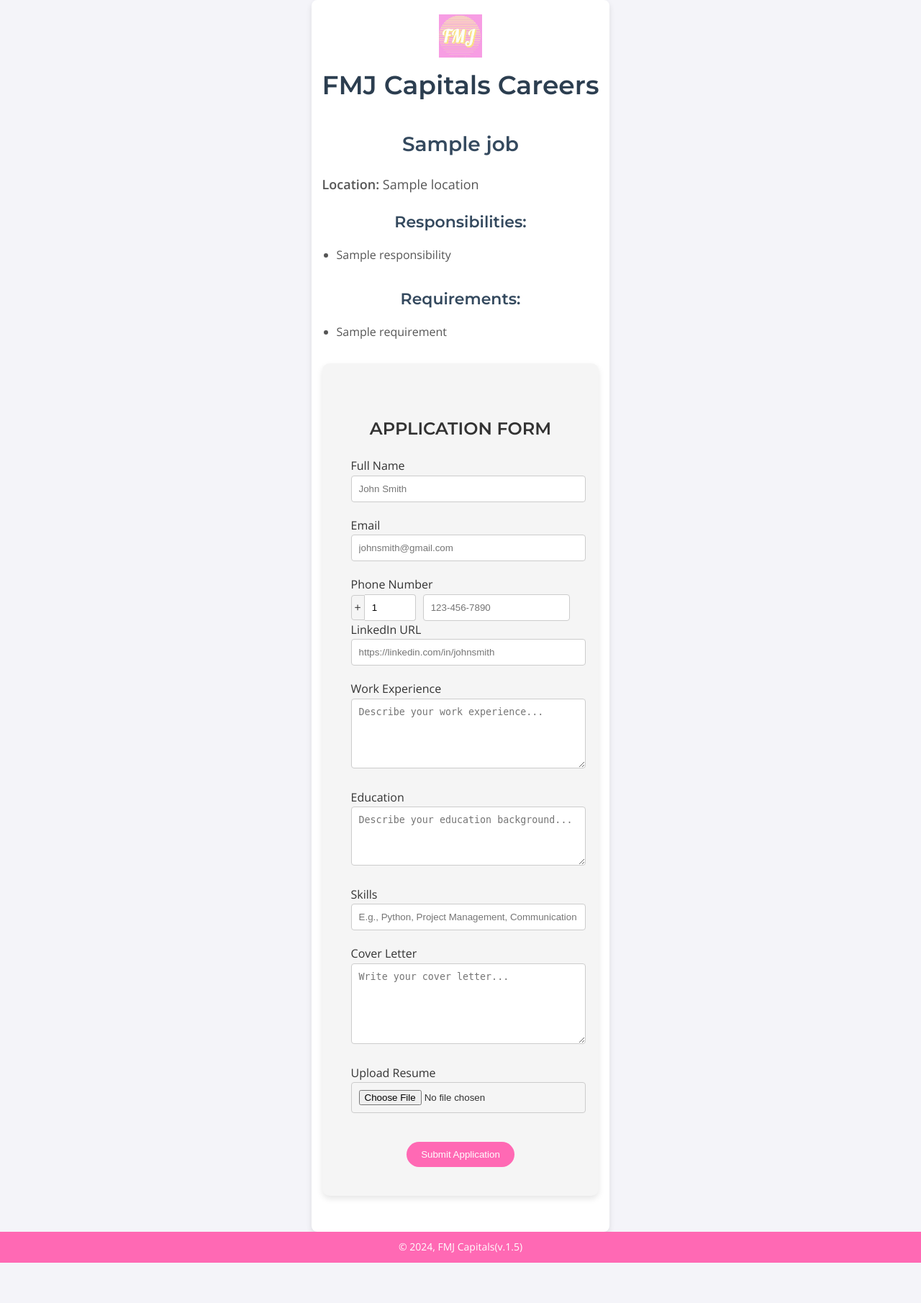
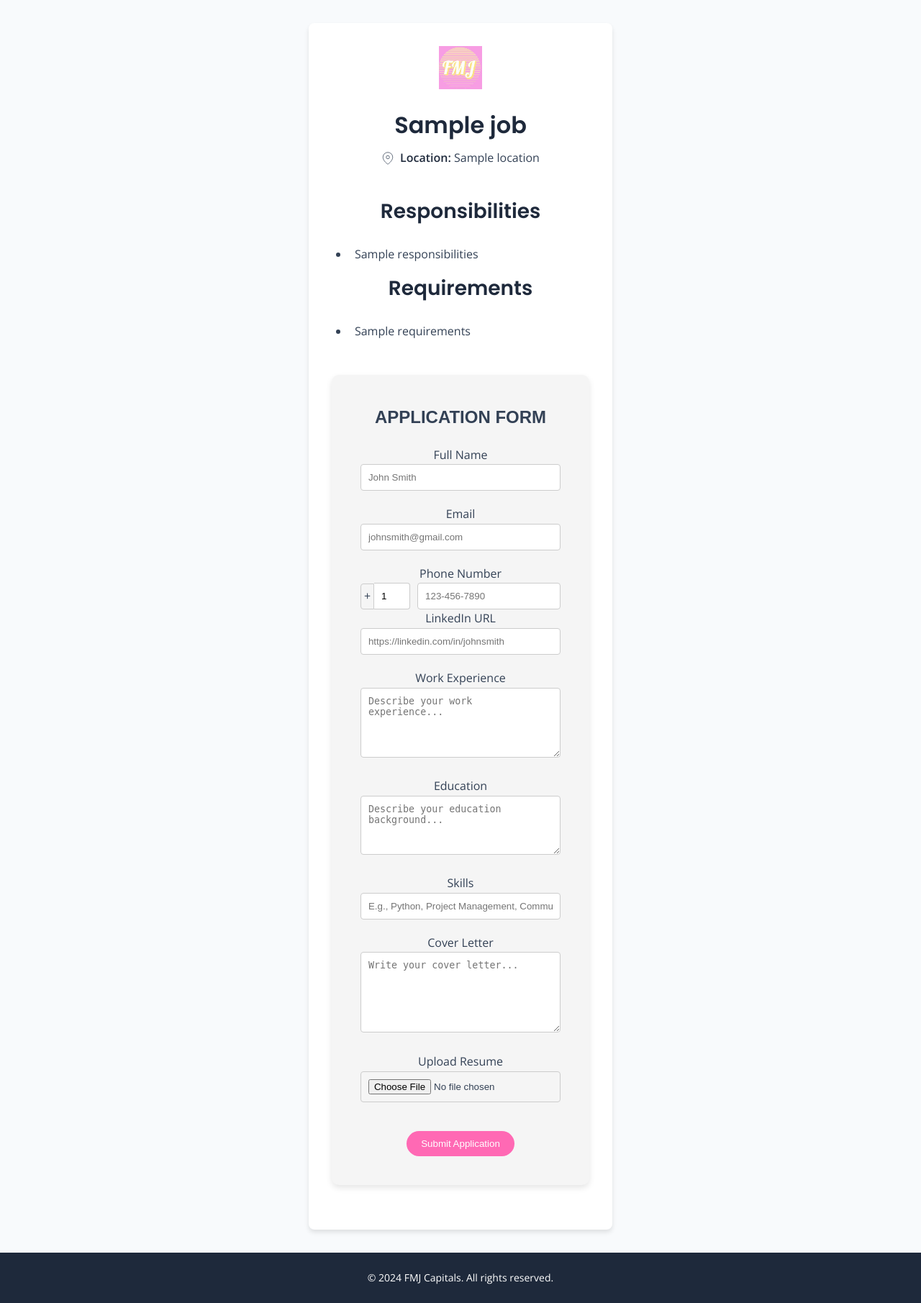
Before and after one commit to 007femijethro/fmj-careers-website, a Flask app: template templates/jobpage.html in a window 1280 px wide. Shown: the whole page at 72% size. Before the commit the page ends 1755 px from the top, so only its background shows below. Run offline with Flask 3, Linux system fonts and the light colour scheme; the template is opened without the code that fills it: most values are stand-ins (such as "Sample title", 1, 10 or a date in 2020).

Commit message:
All work on FMJcareers now

```diff
--- a/templates/jobpage.html
+++ b/templates/jobpage.html
@@ -3,207 +3,245 @@
 <head>
   <meta charset="UTF-8">
   <meta name="viewport" content="width=device-width, initial-scale=1.0">
-    <title>{{ job['title'] }} - FMJ Careers</title>
+  <title>{{ job['title'] }} | FMJ Careers</title>
+  <link href="https://fonts.googleapis.com/css2?family=Poppins:wght@400;500;600&family=Open+Sans:wght@400;600&display=swap" rel="stylesheet">
   <style>
-      /* Import Google Fonts */
-      @import url('https://fonts.googleapis.com/css2?family=Montserrat:wght@400;600&family=Open+Sans:wght@400;600&display=swap');
+    :root {
+      --primary: #2563eb;
+      --primary-hover: #1d4ed8;
+      --accent: #ec4899;
+      --dark: #1e293b;
+      --medium: #334155;
+      --light: #64748b;
+      --bg: #f8fafc;
+      --white: #ffffff;
+      --shadow-sm: 0 1px 3px rgba(0,0,0,0.12);
+      --shadow-md: 0 4px 6px rgba(0,0,0,0.1);
+      --radius: 0.5rem;
+      --transition: all 0.2s ease;
+    }
+
+    * {
+      box-sizing: border-box;
+      margin: 0;
+      padding: 0;
+    }
 
     body {
       font-family: 'Open Sans', sans-serif;
-        background-color: #f4f4f9;
-        color: #333;
-        margin: 0;
-        padding: 0;
+      background-color: var(--bg);
+      color: var(--medium);
       line-height: 1.6;
       display: flex;
       flex-direction: column;
       min-height: 100vh;
     }
 
-      #container {
-        max-width: 720px;
-        margin: 0 auto;
-        padding: 20px 15px;
-        background: white;
-        box-shadow: 0 4px 8px rgba(0, 0, 0, 0.1);
-        border-radius: 8px;
+    .container {
+      max-width: 800px;
+      margin: 2rem auto;
+      padding: 2rem;
+      background: var(--white);
+      box-shadow: var(--shadow-md);
+      border-radius: var(--radius);
       flex-grow: 1;
     }
 
     .header {
-        display: flex;
-        flex-direction: column;
-        align-items: center;
-        margin-bottom: 30px;
+      text-align: center;
+      margin-bottom: 2.5rem;
     }
 
-      #logo {
+    .logo {
       height: 60px;
-        margin-bottom: 10px;
+      margin-bottom: 1rem;
+    }
+
+    h1, h2, h3 {
+      font-family: 'Poppins', sans-serif;
+      font-weight: 600;
+      color: var(--dark);
     }
 
     h1 {
-        font-family: 'Montserrat', sans-serif;
-        font-size: 36px;
-        font-weight: 600;
-        color: #2c3e50;
-        margin: 0;
+      font-size: 2rem;
+      margin-bottom: 0.5rem;
     }
 
     h2 {
-        font-family: 'Montserrat', sans-serif;
-        font-size: 28px;
-        color: #34495e;
+      font-size: 1.75rem;
+      margin-bottom: 1.5rem;
       text-align: center;
-        font-weight: 600;
-        margin: 20px 0;
     }
 
     h3 {
-        font-family: 'Montserrat', sans-serif;
-        font-size: 22px;
-        color: #34495e;
-        text-align: center;
-        font-weight: 600;
-        margin: 20px 0;
+      font-size: 1.25rem;
+      margin-bottom: 1rem;
+      position: relative;
+      padding-bottom: 0.5rem;
     }
 
-      p {
-        font-size: 18px;
-        color: #555;
-        margin-bottom: 20px;
+    h3::after {
+      content: '';
+      position: absolute;
+      bottom: 0;
+      left: 0;
+      width: 50px;
+      height: 3px;
+      background: var(--primary);
+    }
+
+    .job-meta {
+      display: flex;
+      flex-wrap: wrap;
+      gap: 1.5rem;
+      justify-content: center;
+      margin-bottom: 2.5rem;
+    }
+
+    .meta-item {
+      display: flex;
+      align-items: center;
+      gap: 0.5rem;
+    }
+
+    .meta-item strong {
+      color: var(--dark);
     }
 
     .section {
-        margin-bottom: 30px;
-      }
-
-      .section-title {
-        font-size: 22px;
-        font-weight: 600;
-        color: #34495e;
-        margin-bottom: 10px;
-      }
-
-      .section-content {
-        font-size: 16px;
-        color: #555;
+      margin-bottom: 2.5rem;
     }
 
     ul {
-        padding-left: 20px;
-        color: #555;
-        margin-bottom: 20px;
+      list-style-position: outside;
+      padding-left: 1.5rem;
     }
 
     li {
-        margin-bottom: 10px;
-        list-style-type: disc;
+      margin-bottom: 0.75rem;
+      padding-left: 0.5rem;
     }
 
-      .apply-button-container {
-        display: flex;
-        justify-content: center;
-        margin-top: 30px;
+    .apply-container {
+      text-align: center;
+      margin-top: 3rem;
     }
 
-      .apply-button {
-        font-family: 'Montserrat', sans-serif;
-        font-size: 16px;
-        font-weight: 600;
-        color: white;
-        background-color: #ff69b4;
+    .btn {
+      display: inline-block;
+      font-family: 'Poppins', sans-serif;
+      font-weight: 500;
+      color: var(--white);
+      background-color: var(--primary);
+      padding: 0.75rem 2rem;
+      border-radius: var(--radius);
+      text-decoration: none;
+      transition: var(--transition);
       border: none;
-        padding: 10px 20px;
-        border-radius: 50px;
       cursor: pointer;
-        transition: background-color 0.3s ease;
     }
 
-      .apply-button:hover {
-        background-color: #ff1493;
+    .btn:hover {
+      background-color: var(--primary-hover);
+      transform: translateY(-2px);
+      box-shadow: var(--shadow-sm);
     }
 
     footer {
-        background-color: #ff69b4;
-        color: white;
       text-align: center;
-        padding: 10px 0;
-        font-size: 14px;
+      padding: 1.5rem;
+      background-color: var(--dark);
+      color: var(--white);
+      font-size: 0.875rem;
     }
 
-      @media (max-width: 600px) {
+    @media (max-width: 768px) {
+      .container {
+        margin: 0;
+        padding: 1.5rem;
+        border-radius: 0;
+        box-shadow: none;
+      }
+
       h1 {
-          font-size: 28px;
+        font-size: 1.75rem;
       }
 
       h2 {
-          font-size: 24px;
+        font-size: 1.5rem;
       }
 
-        h3 {
-          font-size: 20px;
-        }
-
-        p {
-          font-size: 16px;
-        }
-
-        #logo {
-          height: 50px;
-        }
-
-        .apply-button {
-          font-size: 14px;
-          padding: 8px 16px;
+      .job-meta {
+        flex-direction: column;
+        align-items: center;
+        gap: 0.75rem;
       }
     }
-
-
   </style>
 </head>
 <body>
   {% include 'nav.html' %}
 
-    <div id="container">
-      <div class="header">
-        <img id="logo" src="../static/logo.jpg" alt="Company Logo">
-        <h1>FMJ Capitals Careers</h1>
+  <div class="container">
+    <header class="header">
+      <img class="logo" src="../static/logo.jpg" alt="FMJ Capitals Logo">
+      <h1>{{ job['title'] }}</h1>
+
+      <div class="job-meta">
+        <div class="meta-item">
+          <svg width="18" height="18" viewBox="0 0 24 24" fill="none" stroke="currentColor">
+            <path d="M21 10c0 7-9 13-9 13s-9-6-9-13a9 9 0 0 1 18 0z"></path>
+            <circle cx="12" cy="10" r="3"></circle>
+          </svg>
+          <span><strong>Location:</strong> {{ job['location'] }}</span>
         </div>
 
-      <h2>{{ job['title'] }}</h2>
-      <p><strong>Location:</strong> {{ job['location'] }}</p>
         {% if 'salary' in job %}
-      <p><strong>Salary:</strong> {{ job['currency'] }}{{ job['salary'] }}</p>
+        <div class="meta-item">
+          <svg width="18" height="18" viewBox="0 0 24 24" fill="none" stroke="currentColor">
+            <line x1="12" y1="1" x2="12" y2="23"></line>
+            <path d="M17 5H9.5a3.5 3.5 0 0 0 0 7h5a3.5 3.5 0 0 1 0 7H6"></path>
+          </svg>
+          <span><strong>Salary:</strong> {{ job['currency'] }}{{ job['salary'] }}</span>
+        </div>
         {% endif %}
+      </div>
+    </header>
 
-      <div class="section">
-        <h3 class="section-title">Responsibilities:</h3>
-        <ul class="section-content">
-            {% for responsibility in job['responsibilities'] %}
-                <li>{{ responsibility }}</li>
+    <main>
+      <section>
+        <h2>Responsibilities</h2>
+        <ul>
+            {% set responsibilities_list = job['responsibilities'].replace('\\n', '\n').split('\n') %}
+            {% for item in responsibilities_list %}
+                {% if item.strip() %}
+                    <li>{{ item }}</li>
+                {% endif %}
             {% endfor %}
         </ul>
-      </div>
+      </section>
 
-      <div class="section">
-        <h3 class="section-title">Requirements:</h3>
-        <ul class="section-content">
-            {% for requirement in job['requirements'] %}
-                <li>{{ requirement }}</li>
+      <section>
+        <h2>Requirements</h2>
+        <ul>
+            {% set requirements_list = job['requirements'].replace('\\n', '\n').split('\n') %}
+            {% for item in requirements_list %}
+                {% if item.strip() %}
+                    <li>{{ item }}</li>
+                {% endif %}
             {% endfor %}
         </ul>
+      </section>
+
+      <div class="apply-container">
+        {% include 'applicationform.html' %}
       </div>
-
-
-
-      {% include 'applicationform.html' %}
-
-      </div>
+    </main>
   </div>
 
   <footer>
-      © 2024, FMJ Capitals(v.1.5)
+    © 2024 FMJ Capitals. All rights reserved.
   </footer>
 </body>
 </html>
```
Lines whose indentation alone changed are shown as unchanged.
